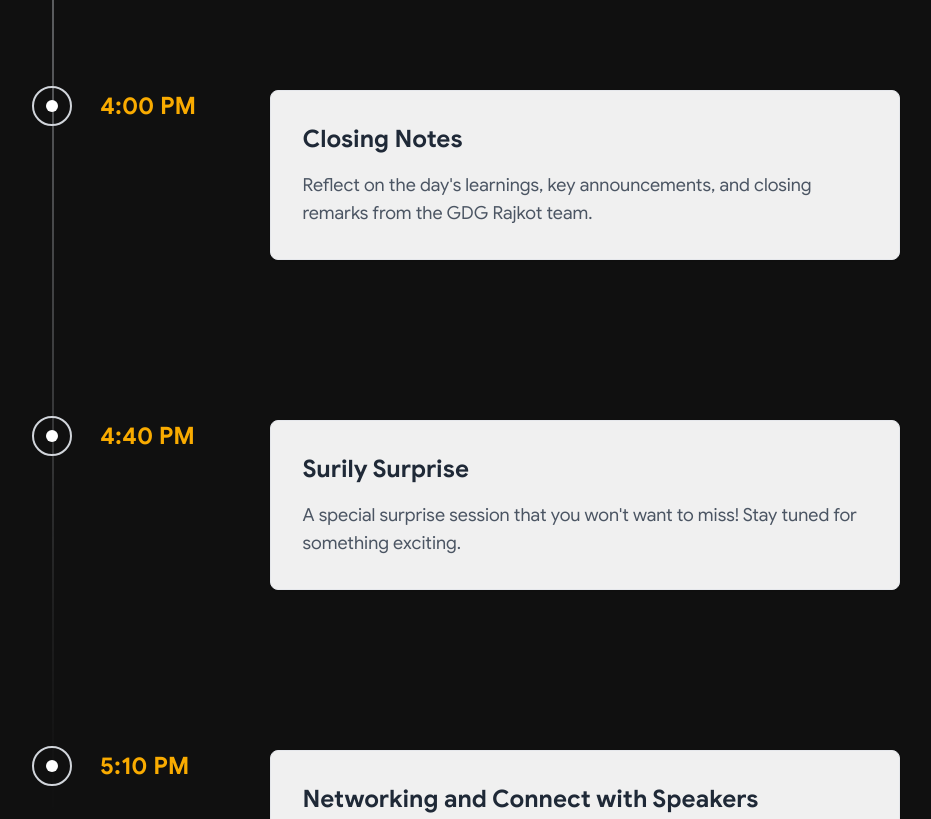
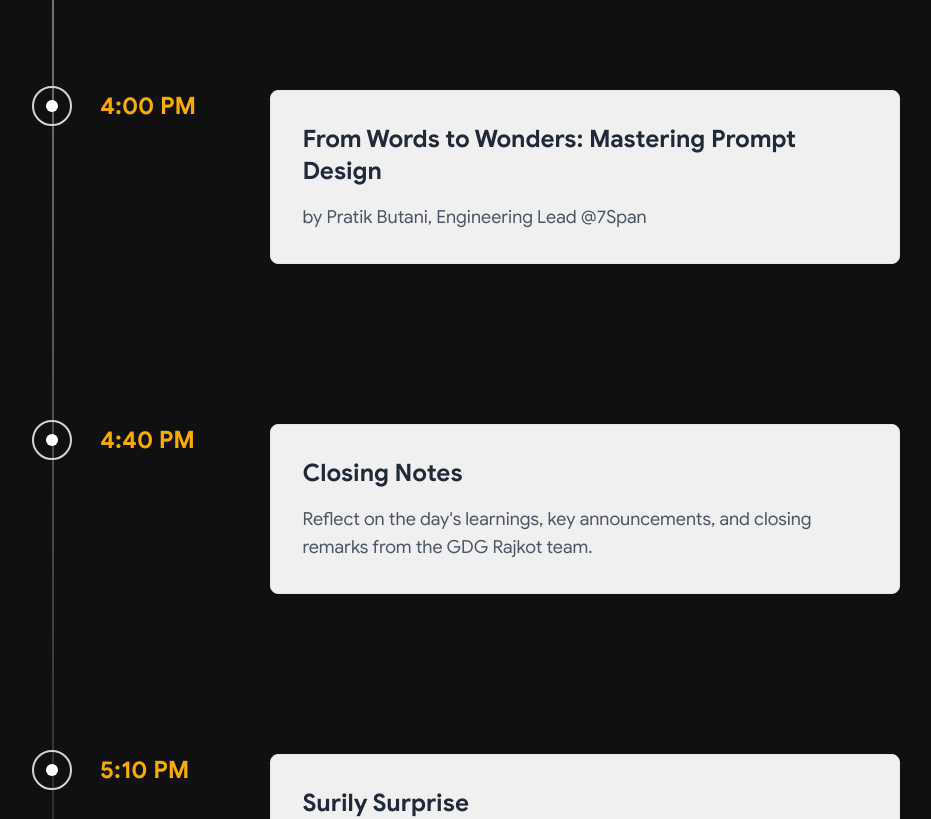
Before and after one commit to kapvm4444/devfest-rajkot, a React (Vite) app: page /agenda in a window 1280 px wide. Shown: the part 3980-4799 px from the top of the page, without its empty margins (172-1103 px from the left). Built offline with nearby package versions, Linux system fonts and the light colour scheme.

Commit message:
agenda update

```diff
--- a/src/data/agendaData.js
+++ b/src/data/agendaData.js
@@ -76,20 +76,26 @@ export const agendaData = [
   {
     id: 12,
     time: "4:00 PM - 4:40 PM",
+    title: "From Words to Wonders: Mastering Prompt Design",
+    description: "by Pratik Butani, Engineering Lead @7Span",
+  },
+  {
+    id: 13,
+    time: "4:40 PM - 5:10 PM",
     title: "Closing Notes",
     description:
       "Reflect on the day's learnings, key announcements, and closing remarks from the GDG Rajkot team.",
   },
   {
-    id: 13,
-    time: "4:40 PM - 5:10 PM",
+    id: 14,
+    time: "5:10 PM - 05:40",
     title: "Surily Surprise",
     description:
       "A special surprise session that you won't want to miss! Stay tuned for something exciting.",
   },
   {
-    id: 14,
-    time: "5:10 PM - Onwards",
+    id: 15,
+    time: "5:40 PM - Onwards",
     title: "Networking and Connect with Speakers",
     description:
       "Connect directly with our speakers, ask questions, continue conversations, and build lasting professional relationships.",
```
